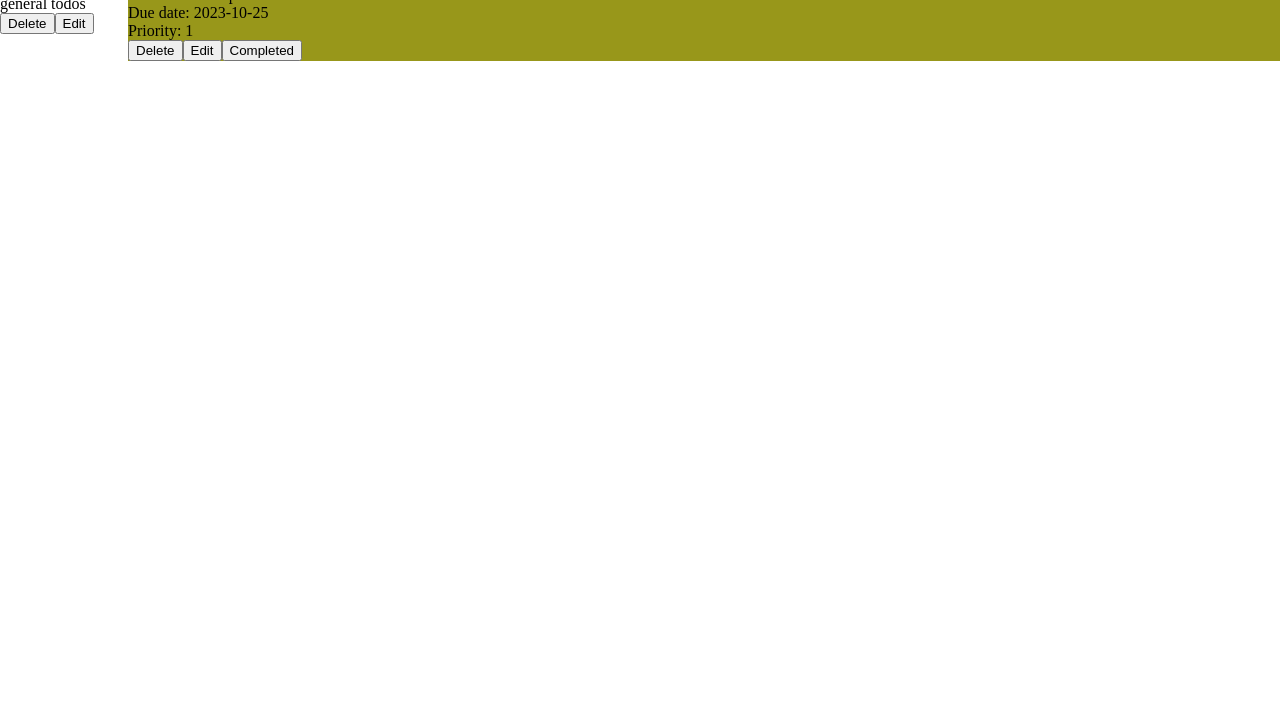
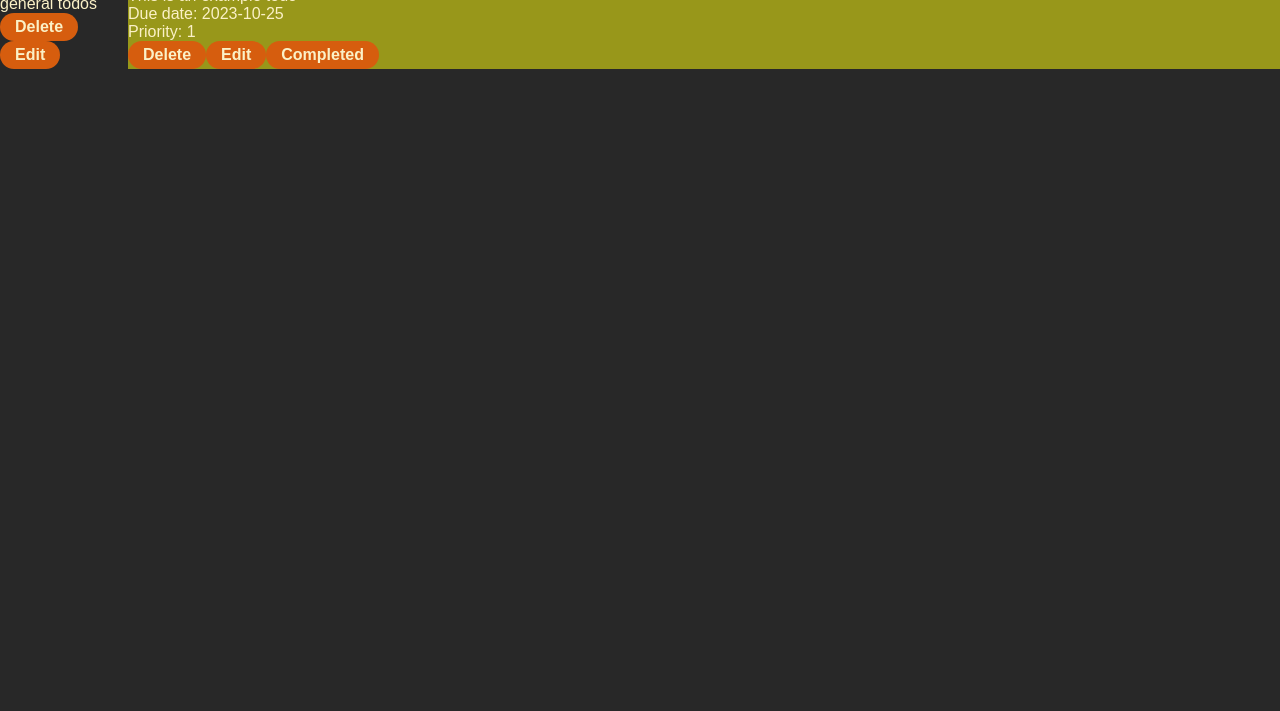
Before and after one commit to verbey/todo-list, a plain HTML site: page index.html in a window 1280 px wide. Shown: the part 89-800 px from the top of the page. Drawn offline with Linux system fonts and the light colour scheme.

Commit message:
Apply gruvbox colors to html and buttons

```diff
--- a/style.css
+++ b/style.css
@@ -56,9 +56,14 @@ img {
 	--fg2: #d5c4a1;
 	--fg3: #bdae93;
 	--fg4: #a89984;
+}
 
 html {
 	min-height: 100%;
+	background-color: var(--bg);
+	color: var(--fg0);
+	font-size: 1rem;
+	font-family: Arial, Helvetica, sans-serif;
 }
 
 #content {
@@ -66,5 +71,24 @@ img {
 	display: grid;
 	grid-template-columns: 10vw 1fr;
 	grid-template-rows: 3rem 1fr;
-		background-color: ;
 }
+
+button {
+	background-color: var(--orange);
+	color: var(--fg0);
+	border: none;
+	border-radius: 15px;
+	padding: 5px 15px;
+	font-size: 1rem;
+	font-family: Arial, Helvetica, sans-serif;
+	font-weight: 700;
+	cursor: pointer;
+}
+
+button:hover {
+	filter: brightness(90%);
+}
+
+button:active {
+	filter: brightness(75%);
+}
```
Lines whose indentation alone changed are shown as unchanged.
